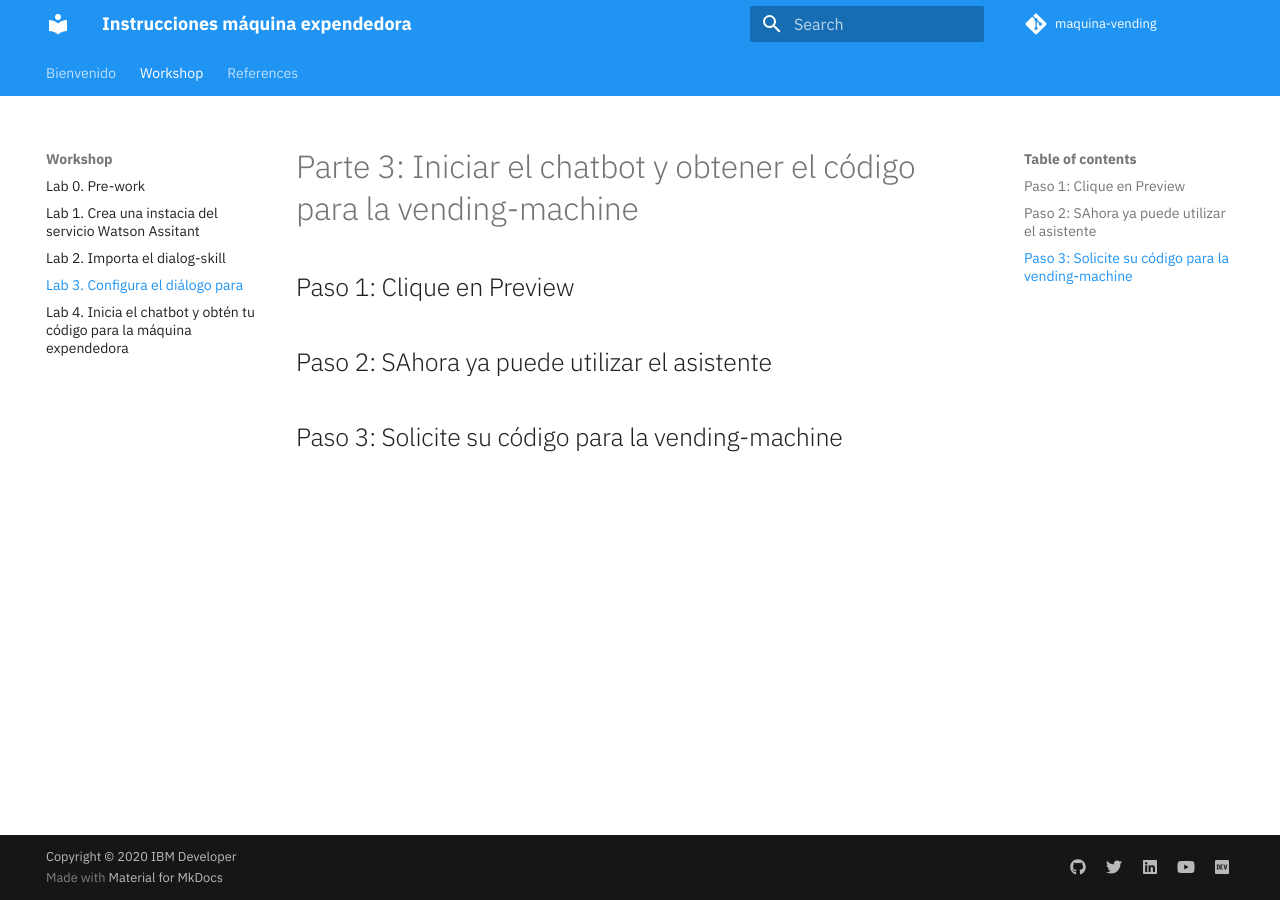
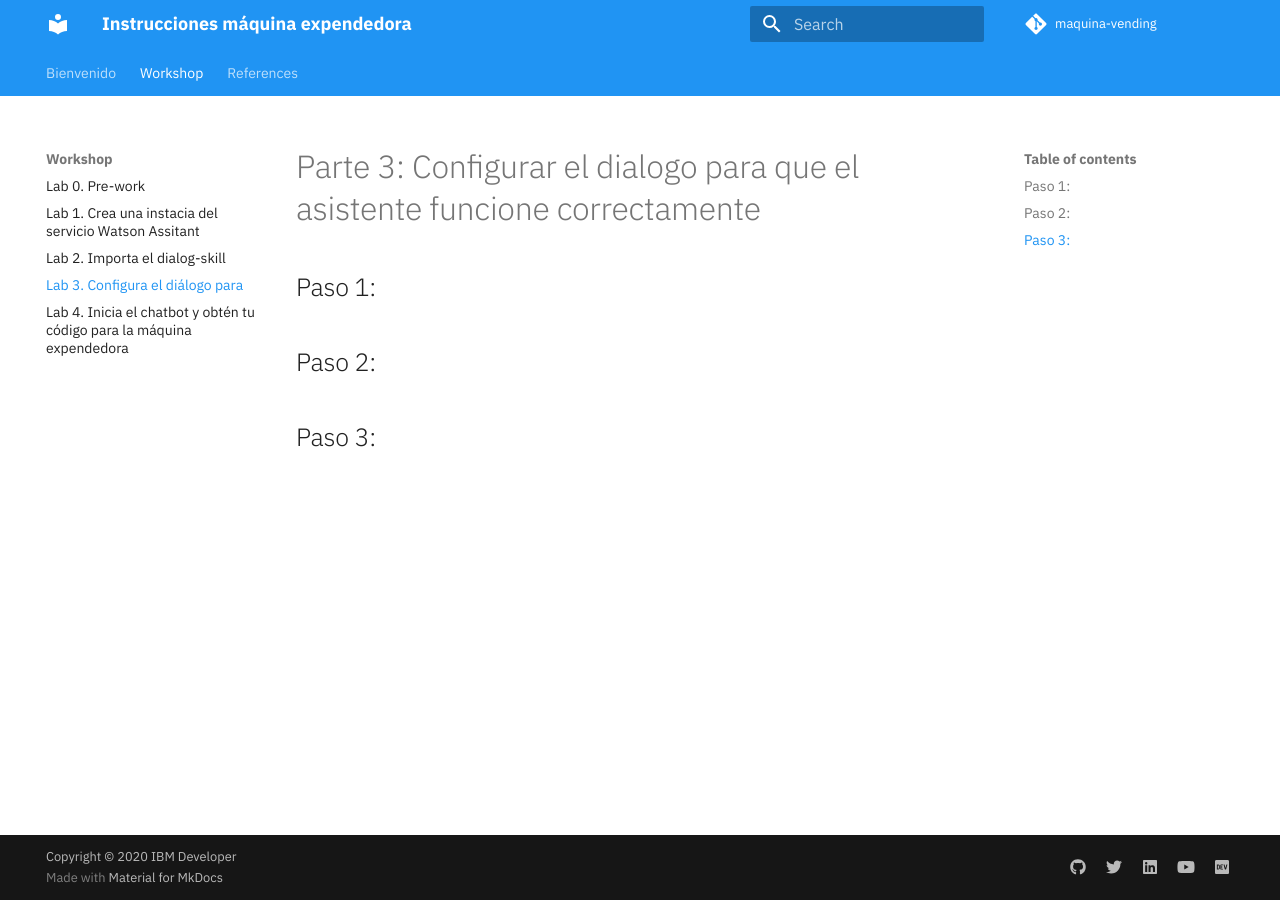
Before and after one commit to IBM/maquina-vending, an MkDocs documentation site: the page built from docs/lab-3/README.md, in a window 1280 px wide. Built offline with MkDocs 1.6.1 and Material for MkDocs 9.7.7, drawn with Linux system fonts in a browser that asks for light colours; comment, search, counter and statistics services are not loaded.

```diff
--- a/docs/lab-3/README.md
+++ b/docs/lab-3/README.md
@@ -1,9 +1,9 @@
-# Parte 3: Iniciar el chatbot y obtener el código para la vending-machine
+# Parte 3: Configurar el dialogo para que el asistente funcione correctamente
 
-## Paso 1: Clique en Preview
+## Paso 1:
 
 
-## Paso 2: SAhora ya puede utilizar el asistente
+## Paso 2:
 
 
-## Paso 3: Solicite su código para la vending-machine
+## Paso 3:
```
